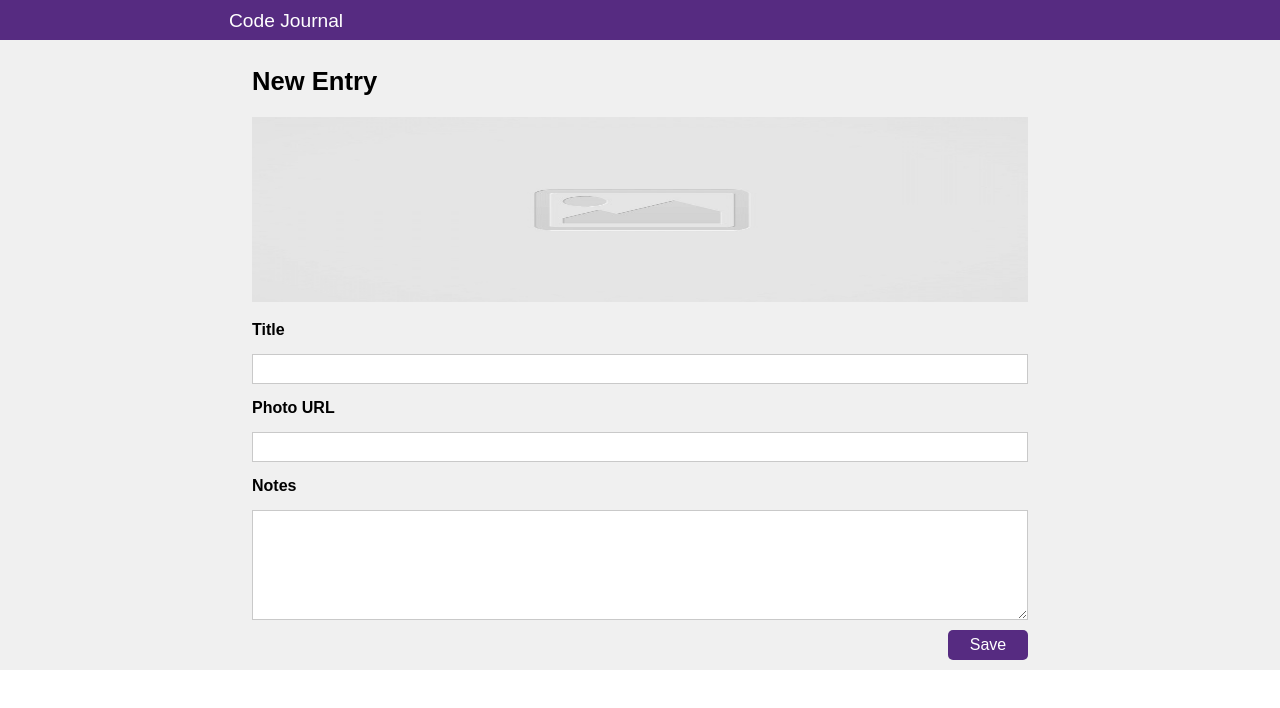
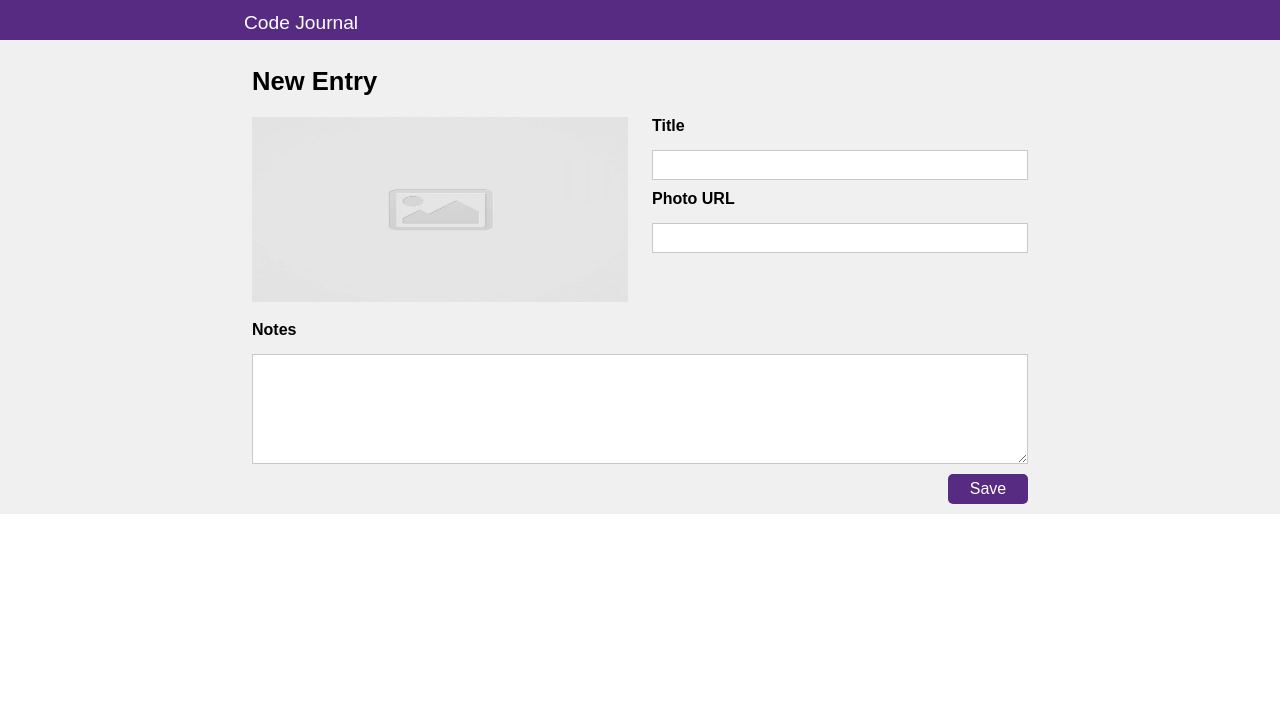
Before and after one commit to Korneliu/code-journal, a website: page index.html in a window 1280 px wide. Drawn offline with Linux system fonts and the light colour scheme.

Commit message:
completed desktop view part

```diff
--- a/css/styles.css
+++ b/css/styles.css
@@ -30,16 +30,16 @@ fieldset textarea {
 
 header {
   height: 40px;
-  line-height: 2.2;
   background-color: rgb(86, 43, 129);
   color: white;
 }
 
 header h1 {
-  margin-top: 0;
+  margin-top: 0 0;
+  line-height: 1;
   font-size: 1.2rem;
   font-weight: 100;
-  padding-left: 15px;
+  padding-left: 30px;
 }
 
 main {
@@ -76,3 +76,7 @@ form button {
   border: none;
   border-radius: 5px;
 }
+
+.margin-top-0 label {
+  margin-top: 0;
+}
--- a/index.html
+++ b/index.html
@@ -17,7 +17,10 @@
 <body>
   <header>
     <div class="container">
+      <div class="row">
         <h1>Code Journal</h1>
+
+      </div>
     </div>
   </header>
   <main>
@@ -26,17 +29,25 @@
         <div class="column-full">
           <form>
             <fieldset>
+              <div class="row">
                 <div class="column-full">
                   <h2>New Entry</h2>
+                </div>
+                <div class="column-half">
                     <img src="images/placeholder-image-square.jpg">
+                </div>
+                <div class="column-half margin-top-0">
                   <label for="title">Title</label>
                   <input type="text" name="title" required>
                   <label for="photo-url">Photo URL</label>
                   <input type="text" name="photo-url" required>
+                </div>
+                <div class="column-full">
                   <label for="notes">Notes</label>
                   <textarea required>
                   </textarea>
                   <button>Save</button>
+                </div>
               </div>
             </fieldset>
           </form>
```
Lines whose indentation alone changed are shown as unchanged.
